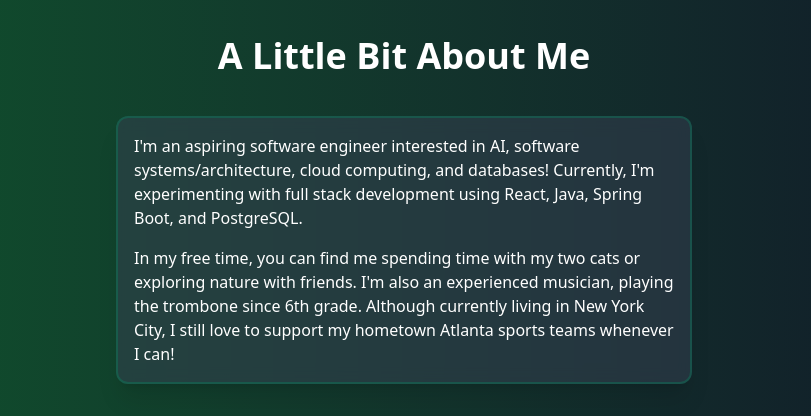
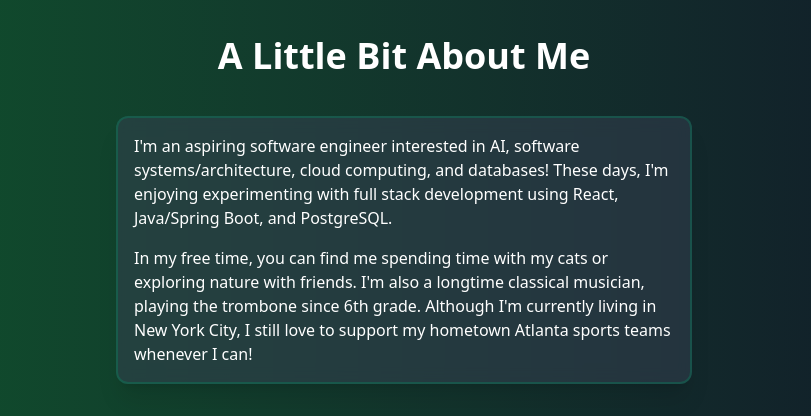
Before and after one commit to mishasgupta/mishasgupta.github.io, a React (Vite) app: page / in a window 1280 px wide. Shown: the part 840-1256 px from the top of the page, without its empty margins (236-1047 px from the left). Built offline with nearby package versions, Linux system fonts and the light colour scheme; a web font is replaced by a local one.

Commit message:
Updated about text

```diff
--- a/src/sections/About.jsx
+++ b/src/sections/About.jsx
@@ -8,9 +8,9 @@ const About = forwardRef((props, ref) => {
       <h3 className="text-center text-3xl md:text-4xl font-semibold">A Little Bit About Me</h3>
       <div className="flex justify-center mt-10">
         <div className="border-2 border-emerald-600/30 shadow-xl rounded-xl p-4 text-white bg-gray-700/50 backdrop-blur-sm transition-all duration-300 ease-in-out transform hover:-translate-y-1 hover:shadow-emerald-600/20 hover:border-emerald-600/70 w-sm md:w-md lg:w-xl">
-          <p className="text-md">I'm an aspiring software engineer interested in AI, software systems/architecture, cloud computing, and databases! Currently, I'm experimenting with full stack development using React, Java, Spring Boot, and PostgreSQL.</p>
+          <p className="text-md">I'm an aspiring software engineer interested in AI, software systems/architecture, cloud computing, and databases! These days, I'm enjoying experimenting with full stack development using React, Java/Spring Boot, and PostgreSQL.</p>
 
-          <p className="text-md mt-4">In my free time, you can find me spending time with my two cats or exploring nature with friends. I'm also an experienced musician, playing the trombone since 6th grade. Although currently living in New York City, I still love to support my hometown Atlanta sports teams whenever I can!</p>
+          <p className="text-md mt-4">In my free time, you can find me spending time with my cats or exploring nature with friends. I'm also a longtime classical musician, playing the trombone since 6th grade. Although I'm currently living in New York City, I still love to support my hometown Atlanta sports teams whenever I can!</p>
         </div>
       </div>
       <CardSlider />
```
